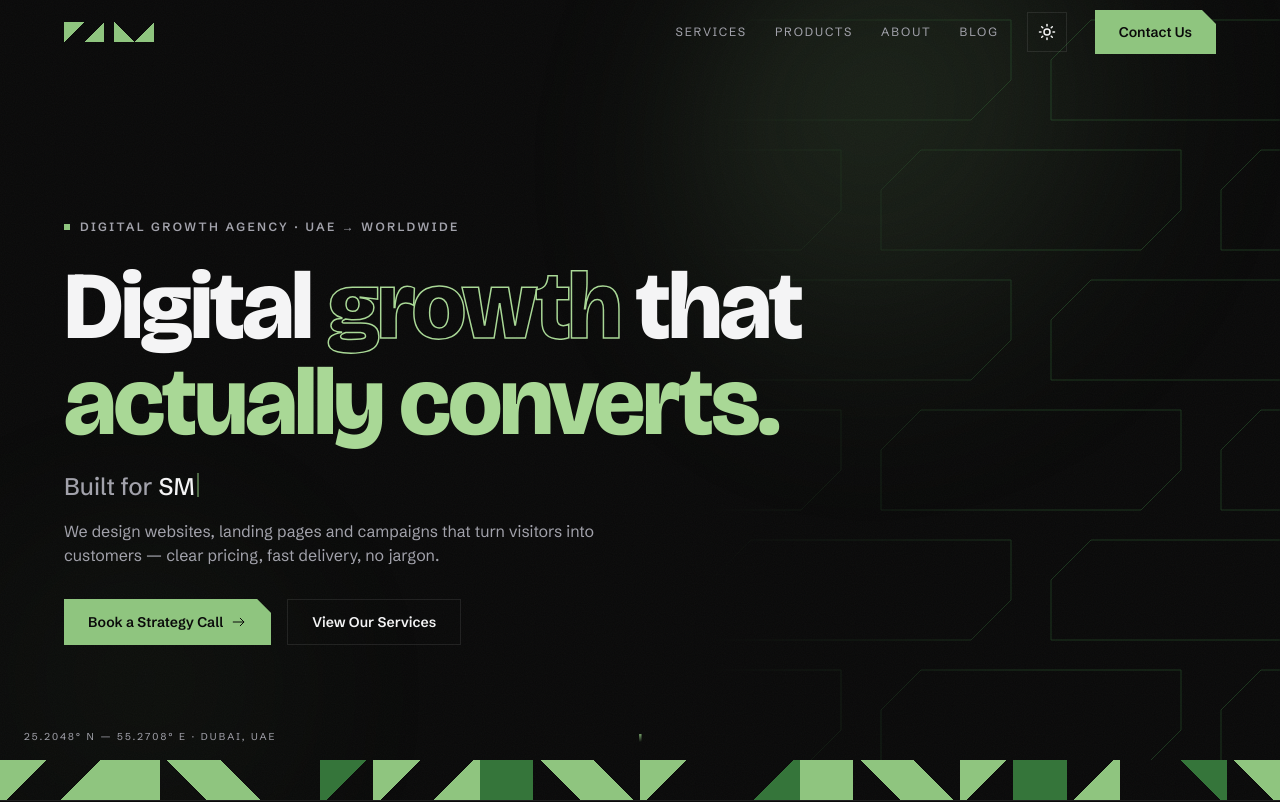
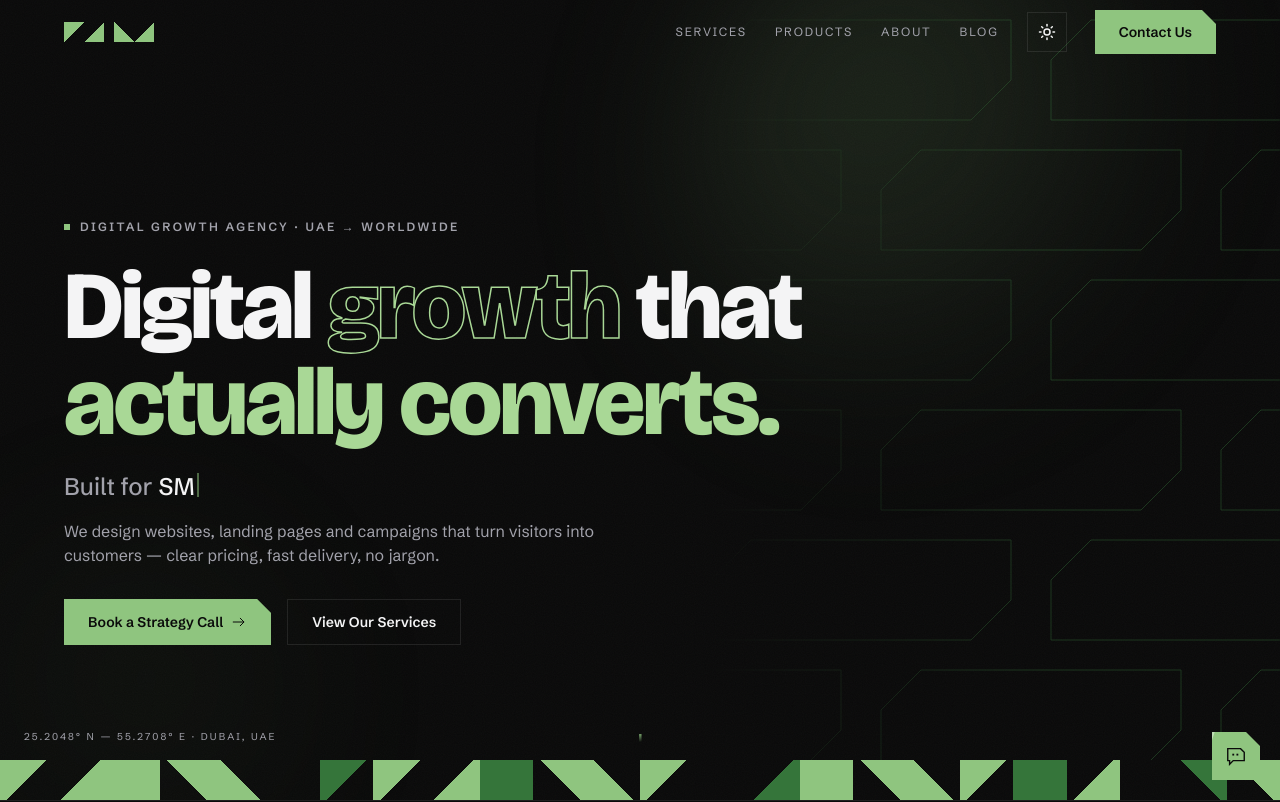
Before and after one commit to newmachinesph/new-machine-agency-2027, a Next.js app: page / in a window 1280 px wide. Shown: the top 802 px of the page. Built offline with nearby package versions, Linux system fonts and the light colour scheme.

Commit message:
feat: update

```diff
--- a/src/app/globals.css
+++ b/src/app/globals.css
@@ -615,6 +615,12 @@ footer .wrap a:hover::after {
   overflow: hidden;
 }
 
+/* Floating buttons keep their fixed placement (utilities are layered,
+   so the sheen rule above would otherwise override them). */
+.chamfer.bg-accent.fixed {
+  position: fixed;
+}
+
 .chamfer.bg-accent::before {
   content: "";
   position: absolute;
```
